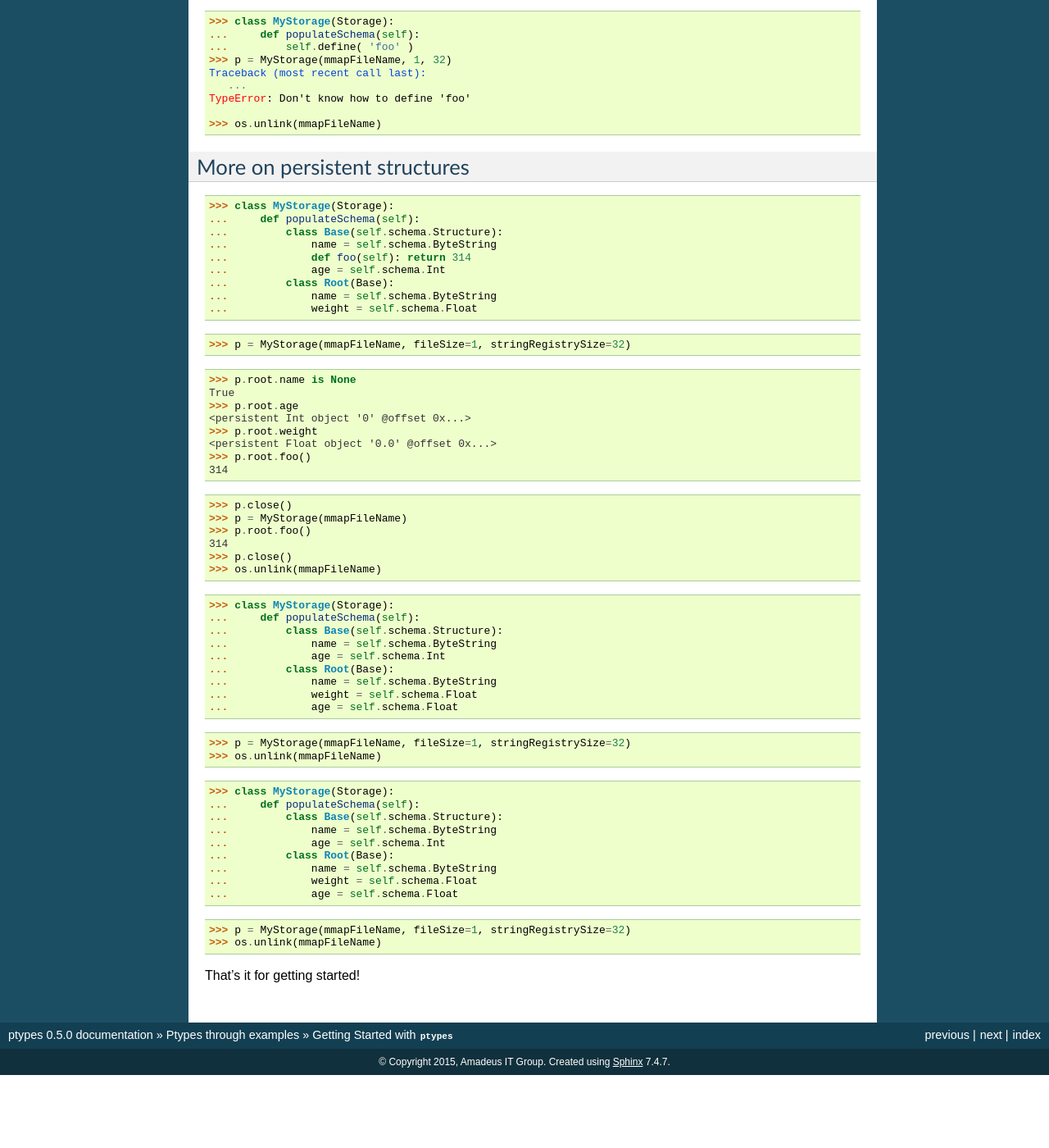
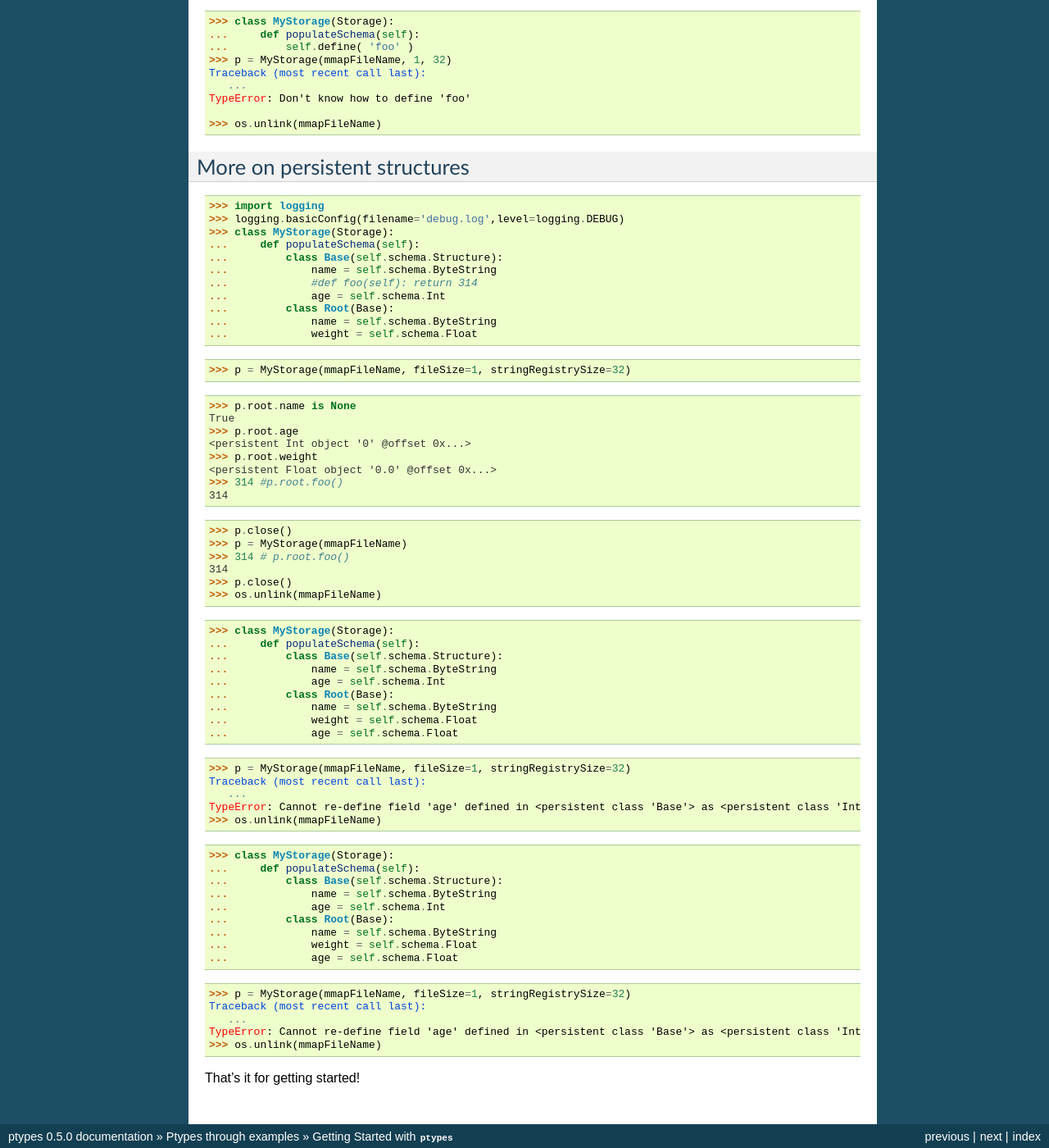
Before and after one commit to AmadeusITGroup/python-ptypes, a Sphinx documentation site: the page built from doc/storage.rst, in a window 1280 px wide and 1400 px high, scrolled down 7751 px. Shown: the whole window at 82% size. Built offline with Sphinx 7.4.7, drawn with Linux system fonts in a browser that asks for light colours; formulas are drawn with MathJax 3; before the commit the page ends 9062 px from its top, so only the background shows below that.

Commit message:
Basic inheritence tests pass

```diff
--- a/doc/storage.rst
+++ b/doc/storage.rst
@@ -487,12 +487,13 @@ pass in some garbage::
 
 More on persistent structures
 ---------------------------------
-
+      >>> import logging
+      >>> logging.basicConfig(filename='debug.log',level=logging.DEBUG)
       >>> class MyStorage(Storage):
       ...     def populateSchema(self):
       ...         class Base(self.schema.Structure):
       ...             name = self.schema.ByteString
-      ...             def foo(self): return 314
+      ...             #def foo(self): return 314
       ...             age = self.schema.Int
       ...         class Root(Base):
       ...             name = self.schema.ByteString
@@ -506,12 +507,12 @@ More on persistent structures
       <persistent Int object '0' @offset 0x...>
       >>> p.root.weight                                               #doctest: +ELLIPSIS
       <persistent Float object '0.0' @offset 0x...>
-      >>> p.root.foo()
+      >>> 314 #p.root.foo()
       314
 
       >>> p.close()
       >>> p = MyStorage(mmapFileName)
-      >>> p.root.foo()
+      >>> 314 # p.root.foo()
       314
       >>> p.close()
       >>> os.unlink(mmapFileName)
@@ -527,6 +528,9 @@ More on persistent structures
       ...             age = self.schema.Float
 
       >>> p = MyStorage(mmapFileName, fileSize=1, stringRegistrySize=32)
+      Traceback (most recent call last):
+         ...
+      TypeError: Cannot re-define field 'age' defined in <persistent class 'Base'> as <persistent class 'Int'> to be of type <persistent class 'Float'>!
       >>> os.unlink(mmapFileName)
 
       >>> class MyStorage(Storage):
@@ -540,6 +544,9 @@ More on persistent structures
       ...             age = self.schema.Float
 
       >>> p = MyStorage(mmapFileName, fileSize=1, stringRegistrySize=32)
+      Traceback (most recent call last):
+         ...
+      TypeError: Cannot re-define field 'age' defined in <persistent class 'Base'> as <persistent class 'Int'> to be of type <persistent class 'Float'>!
       >>> os.unlink(mmapFileName)
 
 That's it for getting started!
```
Also changed, not shown: 1 other file.
